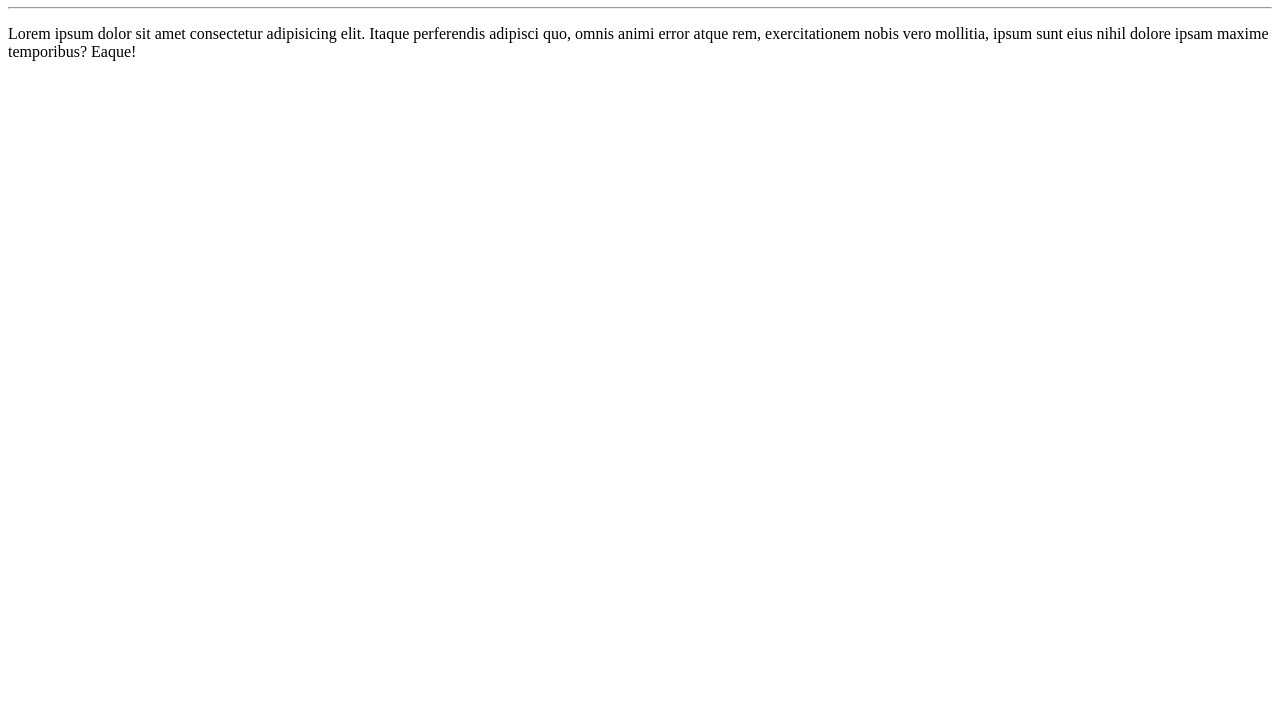
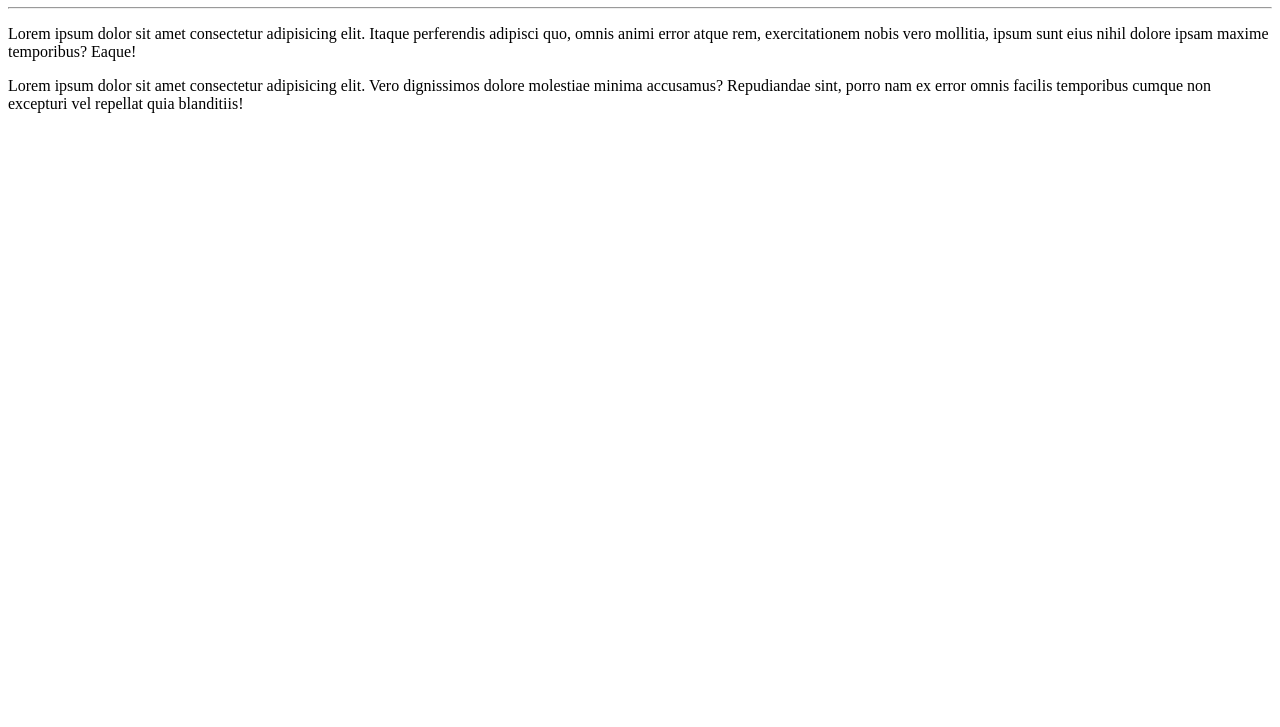
Before and after one commit to thiagodiasoliva/Ola-Mundo, a plain HTML site: page Site-exemplo/index.html in a window 1280 px wide. Shown: the part 73-800 px from the top of the page. Drawn offline with Linux system fonts and the light colour scheme.

Commit message:
Adicionei um paragráfo

```diff
--- a/Site-exemplo/index.html
+++ b/Site-exemplo/index.html
@@ -9,5 +9,6 @@
     <h1>Olá, Mundo!</h1>
     <hr>
     <p>Lorem ipsum dolor sit amet consectetur adipisicing elit. Itaque perferendis adipisci quo, omnis animi error atque rem, exercitationem nobis vero mollitia, ipsum sunt eius nihil dolore ipsam maxime temporibus? Eaque!</p>
+    <p>Lorem ipsum dolor sit amet consectetur adipisicing elit. Vero dignissimos dolore molestiae minima accusamus? Repudiandae sint, porro nam ex error omnis facilis temporibus cumque non excepturi vel repellat quia blanditiis!</p>
 </body>
 </html>
```
